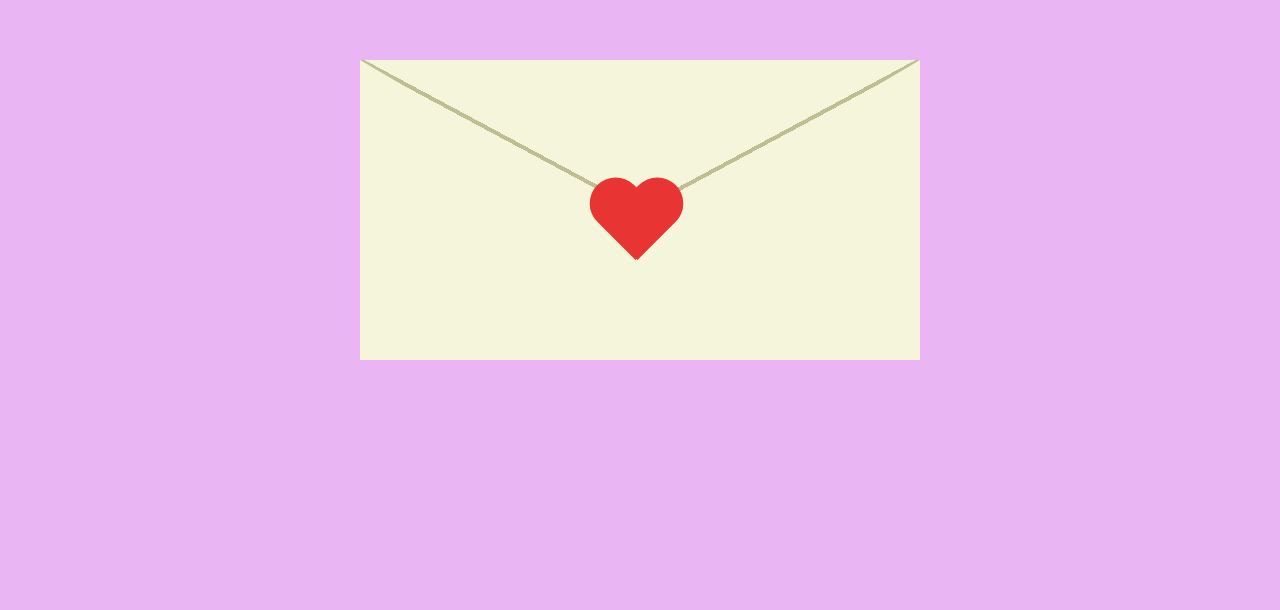
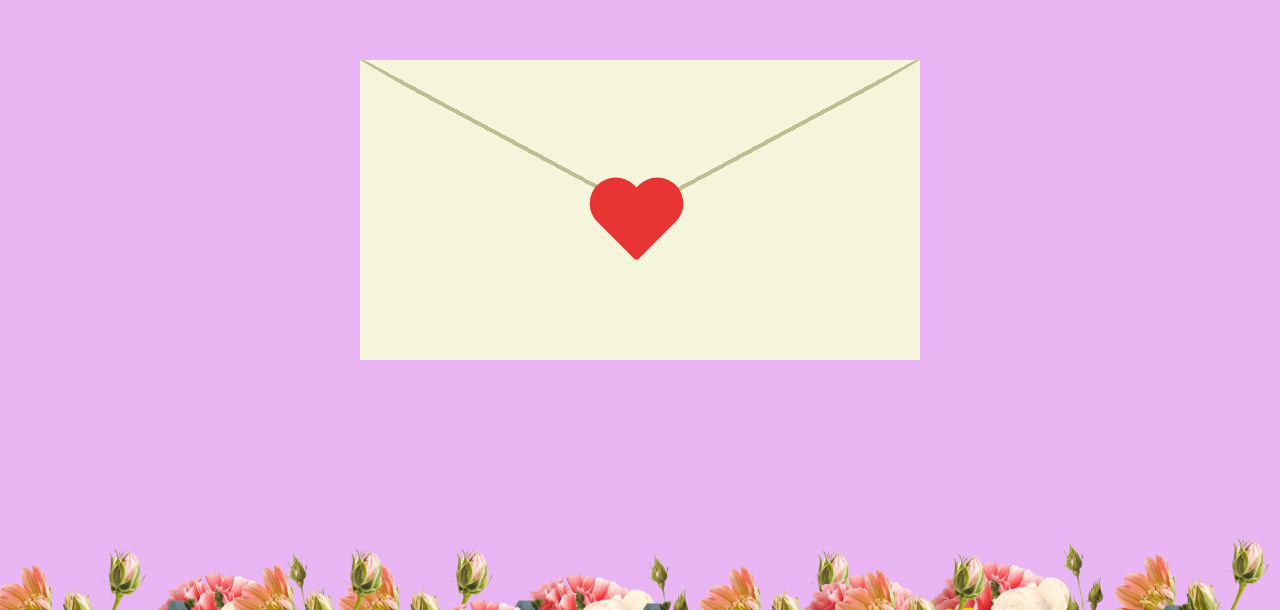
Before and after one commit to PantsGhost/Valentine_letter.github.io, a plain HTML site: page index.html in a window 1280 px wide. Shown: the part 190-800 px from the top of the page. Drawn offline with Linux system fonts and the light colour scheme; a web font is replaced by a local one.

Commit message:
added new background

```diff
--- a/style.css
+++ b/style.css
@@ -10,9 +10,9 @@
 }
 
 body{
-    background-color: rgb(233, 182, 243);
+    background-image: url("flowersss.png");
     height: 100vh;
-    display: flex; /*adjusts display size*/
+    display:flex; /*adjusts display size*/
     align-items: center; /*centers vertically*/
     justify-content: center; /*centers horizontally*/
 }
```
Also changed, not shown: flowers/2.png (deleted), flowers/3.png (deleted), flowers/4.png (deleted), flowersss.png (added), 1 other file.
